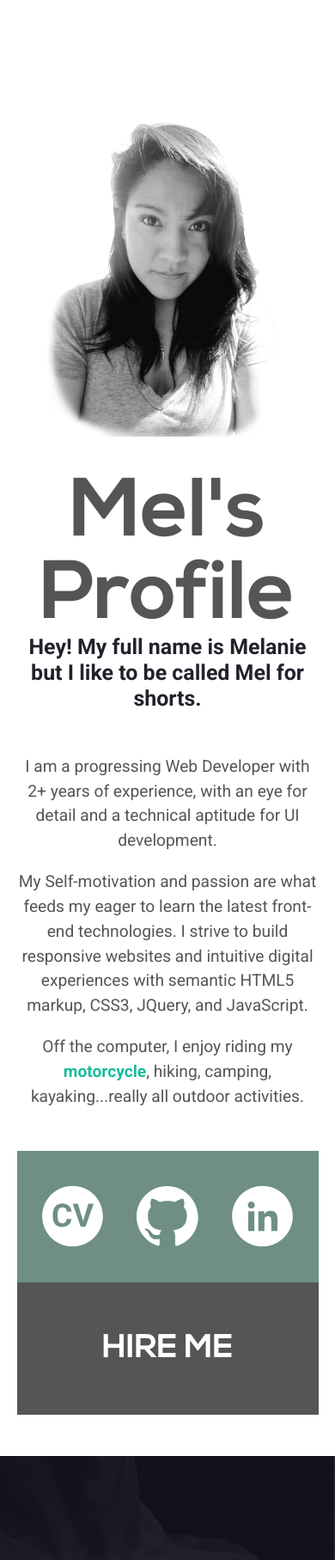
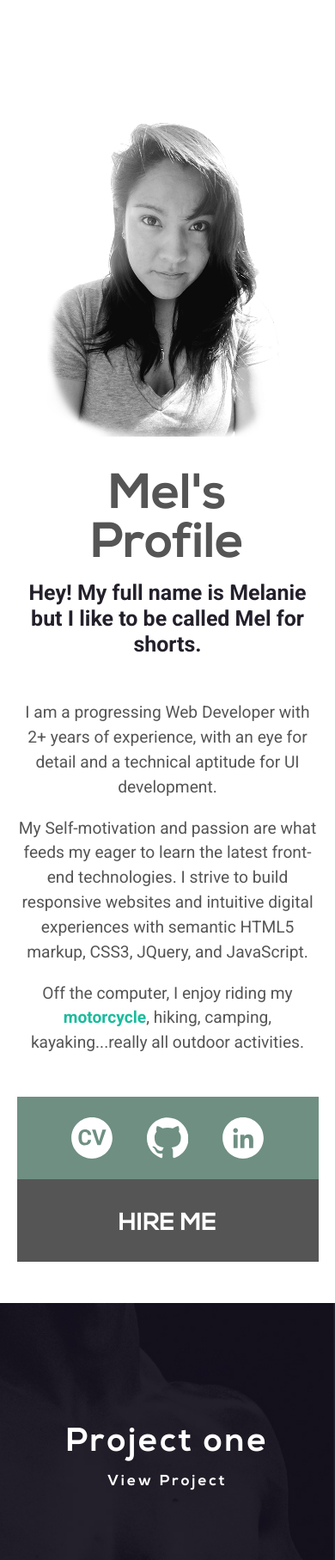
Before and after one commit to code-mel/portfolio, a PHP site: page / in a window 390 px wide. Shown: the part 763-2578 px from the top of the page at 86% size. Run offline with PHP 8.4, Linux system fonts and the light colour scheme.

Commit message:
added atutomatic adjustment for footer div...modal image fix. and other style responsive fixes

```diff
--- a/app/app.js
+++ b/app/app.js
@@ -1,6 +1,9 @@
 /****** height set (incase) ****/
 var clientHeight = $(window).height();
+var footerHeight = $('footer').outerHeight(true);
+
 $('#top').css('height', clientHeight);
+$('body').css('margin-bottom', footerHeight);
 
 /****** Preloader *******/
 $(window).on("load", function() {
@@ -25,10 +28,11 @@ $("#menu-toggle, .main-nav ul li").click(function(){
 $('.main-nav ul li a').click(function(e) {
     e.preventDefault();
     var anchorName = this.hash;
+    console.log($(anchorName).offset().top);
     $('html, body').animate({
         scrollTop: $(anchorName).offset().top + 77
     }, 500);
-    console.log('its clicked');
+    //console.log('its clicked');
 });
 
 
@@ -98,16 +102,8 @@ function renderPROJECTS(data) {
 renderPROJECTS();
 
 /***** click event for modal ****/
-$(document).ready(function () {
-    $('.view-button').on('click', function () {
-        console.log('view project has been clicked');
-    });
-});
 $(function() {
     //Click event for class changes for Modal to show and hid
-    $('.view-button').on('click', function () {
-        console.log('view project has been clicked');
-    });
     $('#lightSlider li h5, .closebtn').on('click', function () {
         console.log('view project has been presed');
         //check which element is being clicked on
@@ -149,8 +145,8 @@ $(function() {
 
             //add in project descriptions
             $('.project-description').html(singleData.description);
-
-            $("#modal img").attr("src", 'images'.concat(imageObj['group']) );
+            var projectImg = 'images'.concat(imageObj['group']);
+            $(".project-img").css("background-image",'url(' + projectImg + ')' );
 
 
         }
--- a/css/custom.scss
+++ b/css/custom.scss
@@ -80,8 +80,10 @@
   h3 {
     margin-bottom: 1em;
   }
-  img{
-    width: 100%;
+  .project-img{
+    height: 500px;
+    background-size: contain;
+    background-position: center;
   }
   .col{
     float: left;
@@ -367,18 +369,17 @@ nav {
 .profile {
   padding: 8em 0 0 0;
   background-color: #fff;
-  position: relative;
-  //.col{
-  //  position:absolute;
-  //}
+  .row{
+    position: relative;
+  }
   .col.right-side {
     position: absolute;
     width: 45%;
     overflow: hidden;
-    height: 100%;
+    //height: 100%;
     right: 0;
     img {
-      width: 90%;
+      width: auto;
     }
   }
 
@@ -634,6 +635,13 @@ footer {
   }
 
   //profile block
+  .profile{
+    .col.right-side {
+      img {
+        width: 100%;
+      }
+    }
+  }
   .profile .profile-social, .profile .hire-social {
     width: 50%;
   }
@@ -645,8 +653,14 @@ footer {
     }
 
   }
+//  modal
+  .modal {
+    .project-img {
+      background-size: cover;
+    }
+  }
 }
-//  Mobile
+//  Tablet/Mobile
 @media screen and (max-width: 768px) {
 
   body{
@@ -671,6 +685,11 @@ footer {
         position: initial;
         img{
           width: 80%;
+        }
+      }
+      &.left-side{
+        h6{
+          margin-bottom: .25em;
         }
       }
     }
@@ -728,21 +747,63 @@ footer {
 
 
 }
-
+// Mobile
 @media screen and (max-width: 480px) {
   nav .logo img {
     width: 80px;
   }
+  h6{
+    font-size: 3em;
+  }
+  //header
   header {
     height: 88vh !important;
     .hero-main-heading {
       letter-spacing: 1px;
       font-size: 1.7em;
     }
+    .nav-wrap{
+      .main-nav{
+        li{
+          a{
+            font-size: 2em;
+          }
+        }
+      }
+    }
   }
+  //profile
+  .profile .profile-social, .profile .hire-social{
+    width: 100%;
+    height: 5em;
+  }
+  .profile {
+    .social-wrapper{
+      .profile-social{
+        li{
+          a{
+            width: 2.5em;
+            height: 2.5em;
+          }
+        }
+      }
+      .hire-social a {
+        font-size: 1.5em;
+        line-height: 3.5em;
+      }
+    }
+  }
+  //work
+  //footer
   footer {
     h6 {
       font-size: 4em;
+    }
+  }
+  //modal
+  .modal {
+    .project-img {
+      height: 250px;
     }
   }
 
--- a/css/styles.css
+++ b/css/styles.css
@@ -46,8 +46,7 @@ table {
 
 body {
   color: #555;
-  font-size: 120%;
-  margin-bottom: 17.4em; }
+  font-size: 120%; }
 
 /************************
 ** REUSABLE COMPONENTS **
@@ -176,8 +175,10 @@ p {
   overflow: scroll; }
   .modal h3 {
     margin-bottom: 1em; }
-  .modal img {
-    width: 100%; }
+  .modal .project-img {
+    height: 500px;
+    background-size: contain;
+    background-position: center; }
   .modal .col {
     float: left; }
   .modal .modal-button .closebtn, .modal .modal-button .linkbtn {
@@ -382,16 +383,16 @@ nav {
 ************************/
 .profile {
   padding: 8em 0 0 0;
-  background-color: #fff;
-  position: relative; }
+  background-color: #fff; }
+  .profile .row {
+    position: relative; }
   .profile .col.right-side {
     position: absolute;
     width: 45%;
     overflow: hidden;
-    height: 100%;
     right: 0; }
     .profile .col.right-side img {
-      width: 90%; }
+      width: auto; }
   .profile .col.left-side {
     float: left; }
     .profile .col.left-side .moto-mel {
@@ -579,11 +580,17 @@ footer {
   .hero-text {
     left: 5%; }
 
+  .profile .col.right-side img {
+    width: 100%; }
+
   .profile .profile-social, .profile .hire-social {
     width: 50%; }
 
   .work .project-titles {
-    margin-left: 2em; } }
+    margin-left: 2em; }
+
+  .modal .project-img {
+    background-size: cover; } }
 @media screen and (max-width: 768px) {
   body {
     margin-bottom: 21.4em; }
@@ -601,6 +608,8 @@ footer {
     position: initial; }
     .profile .col.right-side img {
       width: 80%; }
+  .profile .col.left-side h6 {
+    margin-bottom: .25em; }
   .profile .profile-social, .profile .hire-social {
     width: 100%;
     height: 8em; }
@@ -632,14 +641,33 @@ footer {
   nav .logo img {
     width: 80px; }
 
+  h6 {
+    font-size: 3em; }
+
   header {
     height: 88vh !important; }
     header .hero-main-heading {
       letter-spacing: 1px;
       font-size: 1.7em; }
+    header .nav-wrap .main-nav li a {
+      font-size: 2em; }
+
+  .profile .profile-social, .profile .hire-social {
+    width: 100%;
+    height: 5em; }
+
+  .profile .social-wrapper .profile-social li a {
+    width: 2.5em;
+    height: 2.5em; }
+  .profile .social-wrapper .hire-social a {
+    font-size: 1.5em;
+    line-height: 3.5em; }
 
   footer h6 {
-    font-size: 4em; } }
+    font-size: 4em; }
+
+  .modal .project-img {
+    height: 250px; } }
 /****************************
 ** KEYFRAMES FOR ANIMATION **
 *****************************/
--- a/css/styles.scss
+++ b/css/styles.scss
@@ -45,7 +45,6 @@ table {
 body{
     color: #555;
     font-size: 120%;
-    margin-bottom: 17.4em;
 }
 
 /************************
--- a/home.html
+++ b/home.html
@@ -57,7 +57,9 @@
     <div class="row">
         <div class="col right-side">
             <img src="images/melsFace.png" data-src="images/melsFace.png" data-hover="images/melMustache.png" alt="" class="profile-image">
+            <div id="clear"></div>
         </div>
+
         <div class="col left-side">
             <h6>Mel's <br> Profile</h6>
             <p class="profile-sub-heading">Hey! My full name is Melanie but I like to be called Mel for shorts.</p>
@@ -106,7 +108,7 @@
                     </li>
                 </ul>
                 <div class="hire-social">
-                    <a href="#contact">Hire Me</a>
+                    <a >Hire Me</a>
                 </div>
             </div>
         </div>
@@ -129,7 +131,8 @@
             </li>
         </ul>
     </div>
-    <img src="#">
+    <!--project Modal display-->
+    <div class="project-img"></div>
     <div class="row project-detail">
 
         <div class="col">
@@ -150,7 +153,7 @@
     <div class="row">
         <div class="col">
             <div class="content-box">
-                <h2>CODE,</br> MEL CODE!</h2>
+                <h6>CODE,</br> MEL CODE!</h6>
                 <p>My 2+ years of experience in web development has given me an eye for detail and a technical aptitude for UI development.</p>
                 <p>Self-motivation and passion are what feeds my eager to learn front-end technologies. I strive to build responsive websites and intuitive digital experiences with semantic HTML5 markup, CSS3, JQuery, and JavaScript.</p>
                 <p>Off the computer, I enjoy playing riding my motorcycle and hiking.</p>
@@ -366,8 +369,8 @@
         </div>
     </div>
 </section>
-
-<footer id="contact">
+<div id="contact"></div>
+<footer>
     <div class="row">
         <div class="col">
             <h2>Lets <span>Build</span></h2>
```
Also changed, not shown: images/melMustache.png, images/melsFace.png, 1 other file.
